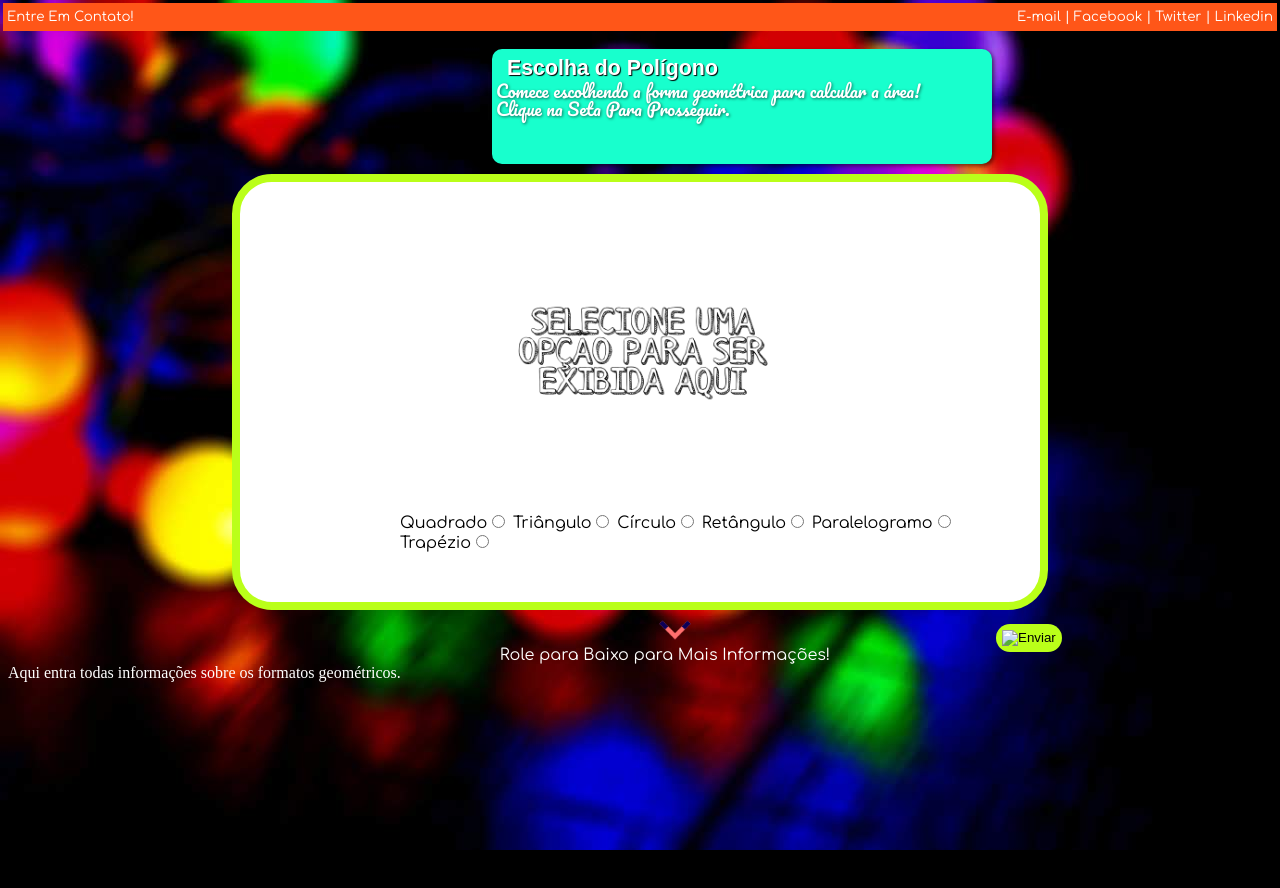
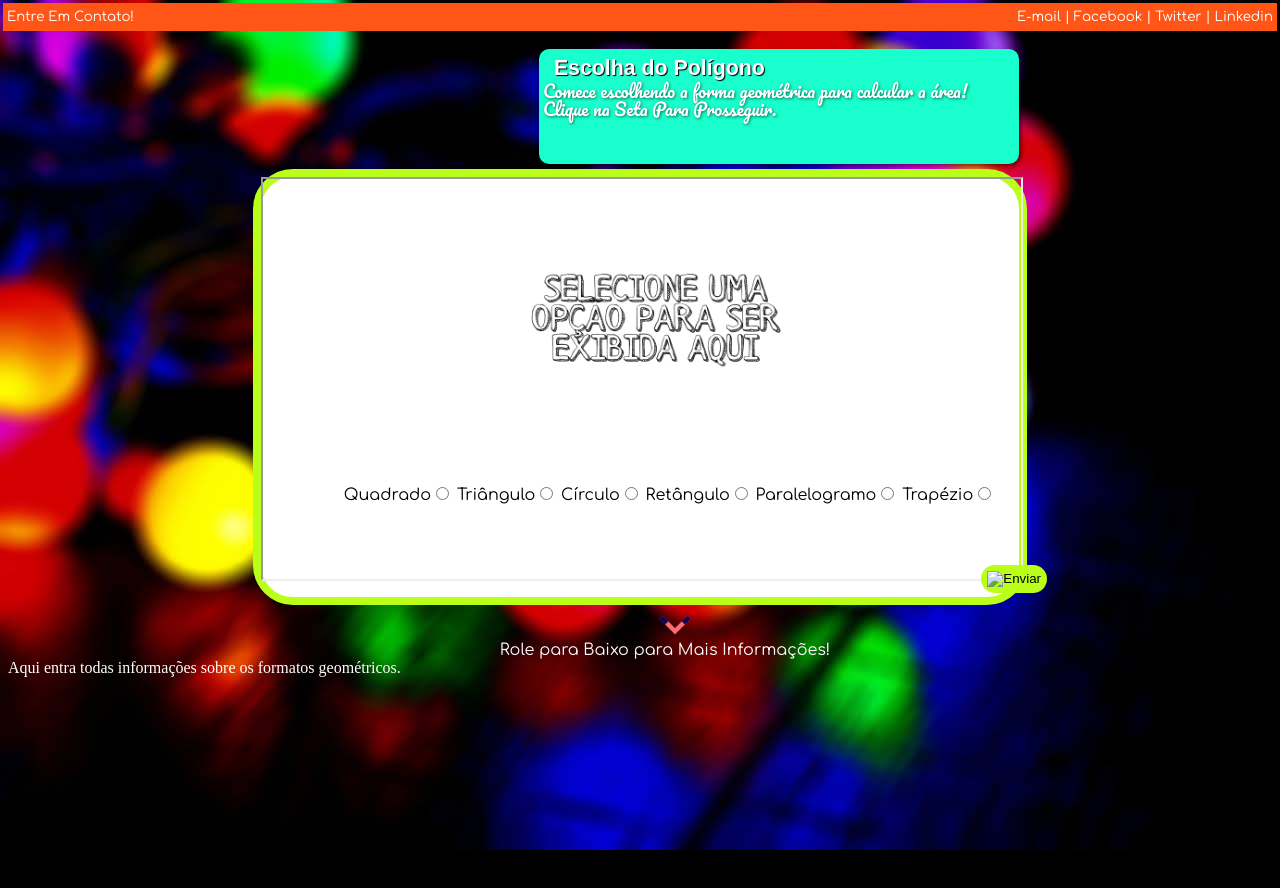
Before and after one commit to RafaelGabrio/Site-Para-C-lculos-Geom-tricos, a plain HTML site: page index.html in a window 1280 px wide. Shown: the top 888 px of the page. Drawn offline with Linux system fonts and the light colour scheme; a web font is replaced by a local one.

Commit message:
Melhorias na responsabilidade afetando inputs e divs

```diff
--- a/_css/escolha.css
+++ b/_css/escolha.css
@@ -16,15 +16,15 @@ img#imgrepre {
 
 p#representacao {
     position: relative;
-    left: 220px;
-    top: 10px;
+    left: 35%;
+    top: 50%;
 }
 
 div#opcoes1 {
     position: fixed;
     top: 300px;
-    left: 100px;
+    left: 10%;
     font-family: 'Comfortaa', cursive;
-    margin: 5px;
+    margin: auto;
     padding: 5px;
 }
--- a/_css/estilo.css
+++ b/_css/estilo.css
@@ -61,12 +61,14 @@ section#principal p#maisinfo {
 }
 
 div#texto {
-    margin: auto 280px 10px auto;
+    left: 42%;
+    margin-bottom: 5px;
     background-color: rgb(24, 255, 205);
-    width: 500px;
+    width: 38%;
     height: 115px;
     border-radius: 10px;
     box-shadow: 2px 2px 4px rgba(0, 0, 0, 0.541);
+    position: relative;
 }
 
 div#texto h1 {
@@ -90,23 +92,21 @@ div#interacao {
     border: rgb(186, 255, 25) solid 8px;
     margin: auto;
     background-color: #ffffff;
-    width: 800px;
+    width: 60%;
     height: 420px;
 }
 
 div#interacao iframe {
     position: relative;
-    width: 700px;
+    width: 100%;
     height: 400px;
-    left: 50px;
-    top: 20px;
-    border: none;
+    /*border: none;*/
 }
 
 div#interacao input{
     position: relative;
-    left: 52px;
-    top: 60px;
+    left: 95%;
+    top: -20px;
     background-color: rgb(186, 255, 25);
     border-radius: 100px;
     padding: 6px;
```
